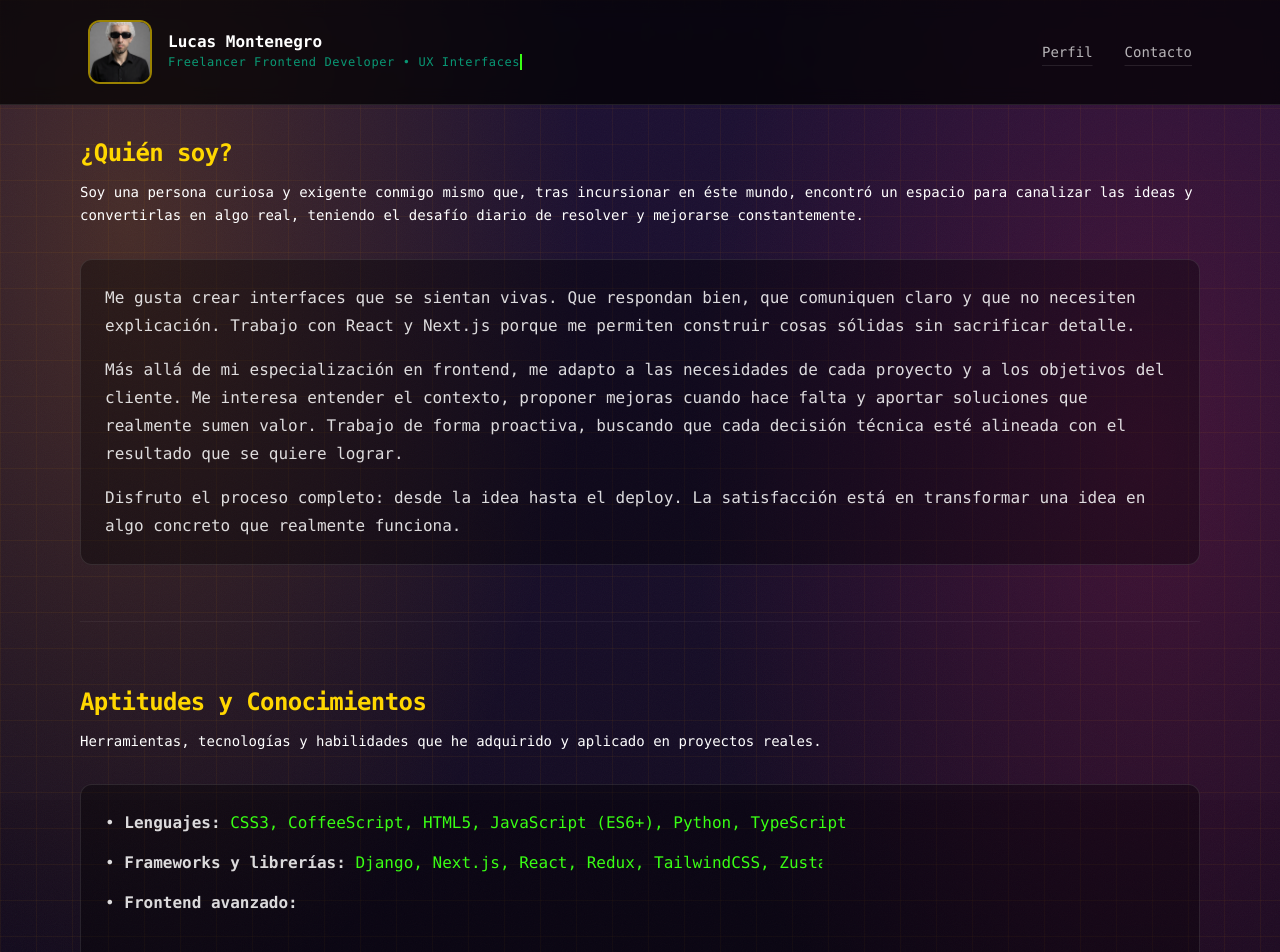
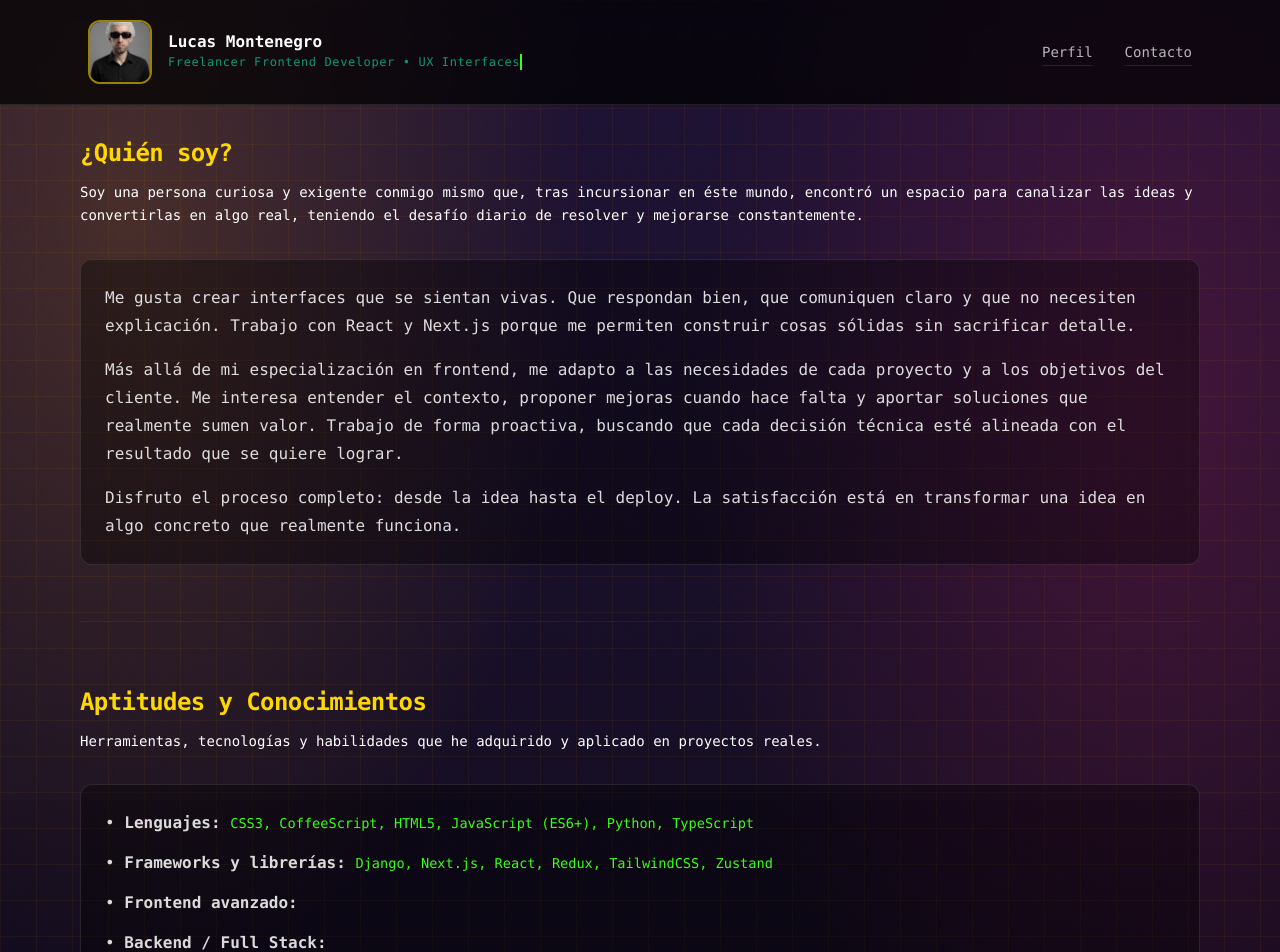
Before and after one commit to lu-developer476/Portfolio, a Next.js app: page /about in a window 1280 px wide. Shown: the top 952 px of the page. Built offline with nearby package versions, Linux system fonts and the light colour scheme.

Commit message:
globals.css

```diff
--- a/src/app/globals.css
+++ b/src/app/globals.css
@@ -116,8 +116,18 @@ body {
   display: inline-block;
   white-space: nowrap;
   color: #39ff14;
+
+  /* 👇 achica visualmente las frases */
+  font-size: 0.85rem;
+  line-height: 1.2;
+
+  /* 👇 evita que ocupe toda la pantalla */
+  max-width: 90vw;
+
   clip-path: inset(0 100% 0 0);
-  animation: typingWord 0.6s steps(20, end) forwards;
+
+  /* 👇 más steps = mejor typing para frases largas */
+  animation: typingWord 1.2s steps(60, end) forwards;
 }
 
 /* delays progresivos */
```
